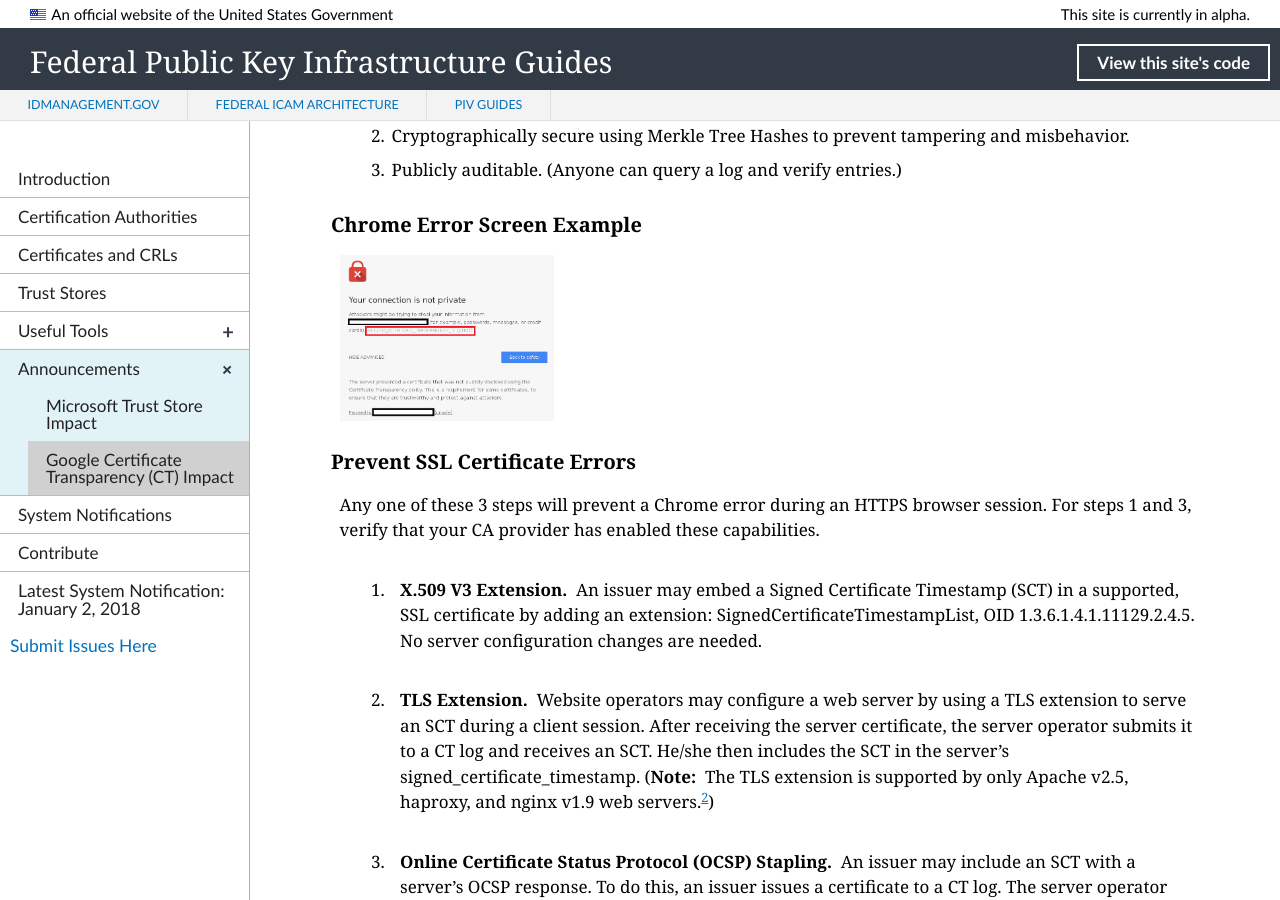
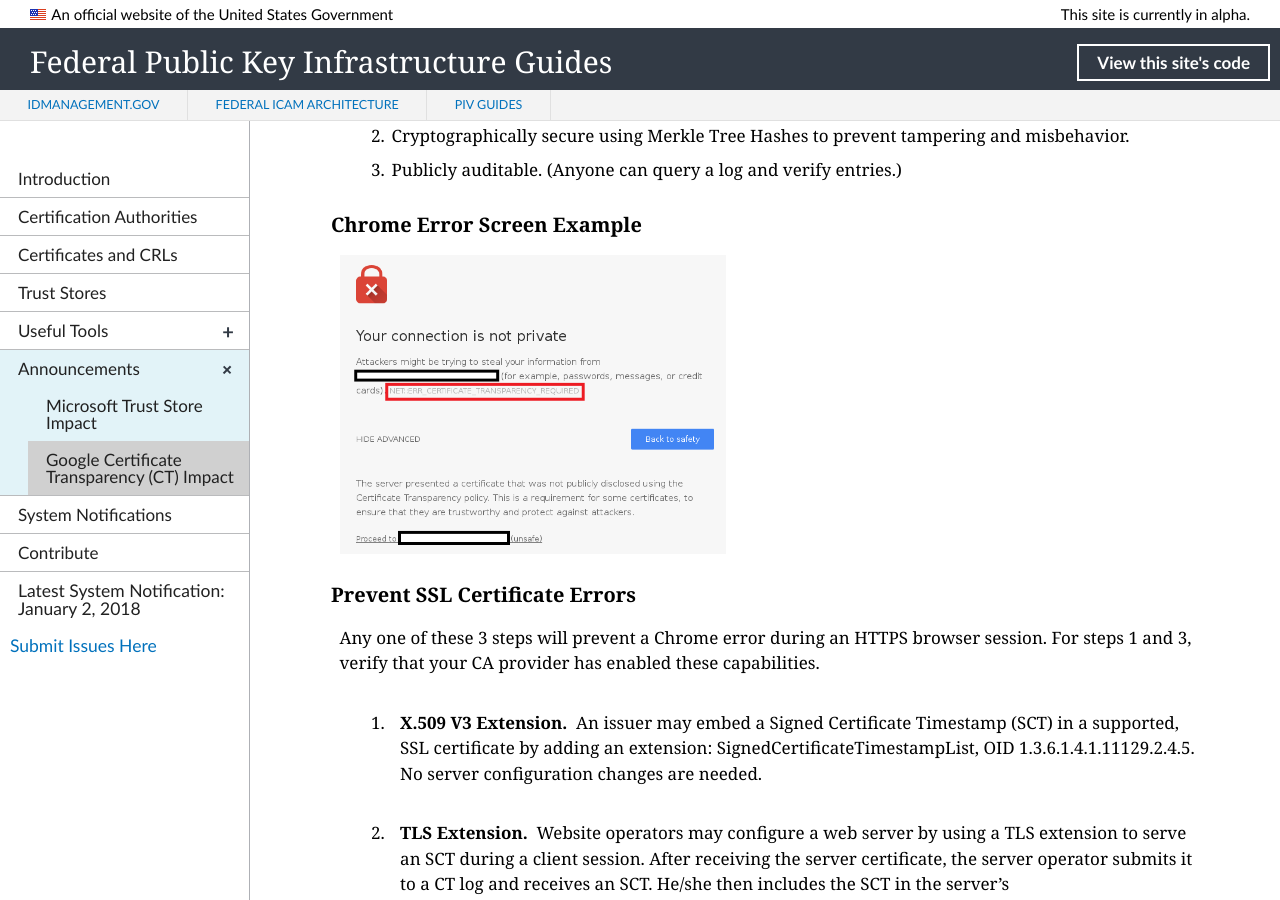
Before and after one commit to GSA/fpki-guides, a Jekyll site: the page built from _announcements/02_google_ct.md, in a window 1280 px wide and 900 px high, scrolled down 1300 px. Built offline with Jekyll 4.4.1, drawn with Linux system fonts in a browser that asks for light colours; nearby versions of some CDN libraries; library files that are not in the unit come from our copies.

Commit message:
Update 02_google_ct.md
Resize image

```diff
--- a/_announcements/02_google_ct.md
+++ b/_announcements/02_google_ct.md
@@ -38,7 +38,7 @@
 
 ### Chrome Error Screen Example
 
-![Chrome Error Screen]({{site.baseurl}}/img/google_ct_hot_topic_error.png){:style="width:25%;float:center;"}
+![Chrome Error Screen]({{site.baseurl}}/img/google_ct_hot_topic_error.png){:style="width:45%;float:center;"}
 
 ### Prevent SSL Certificate Errors
 
```
